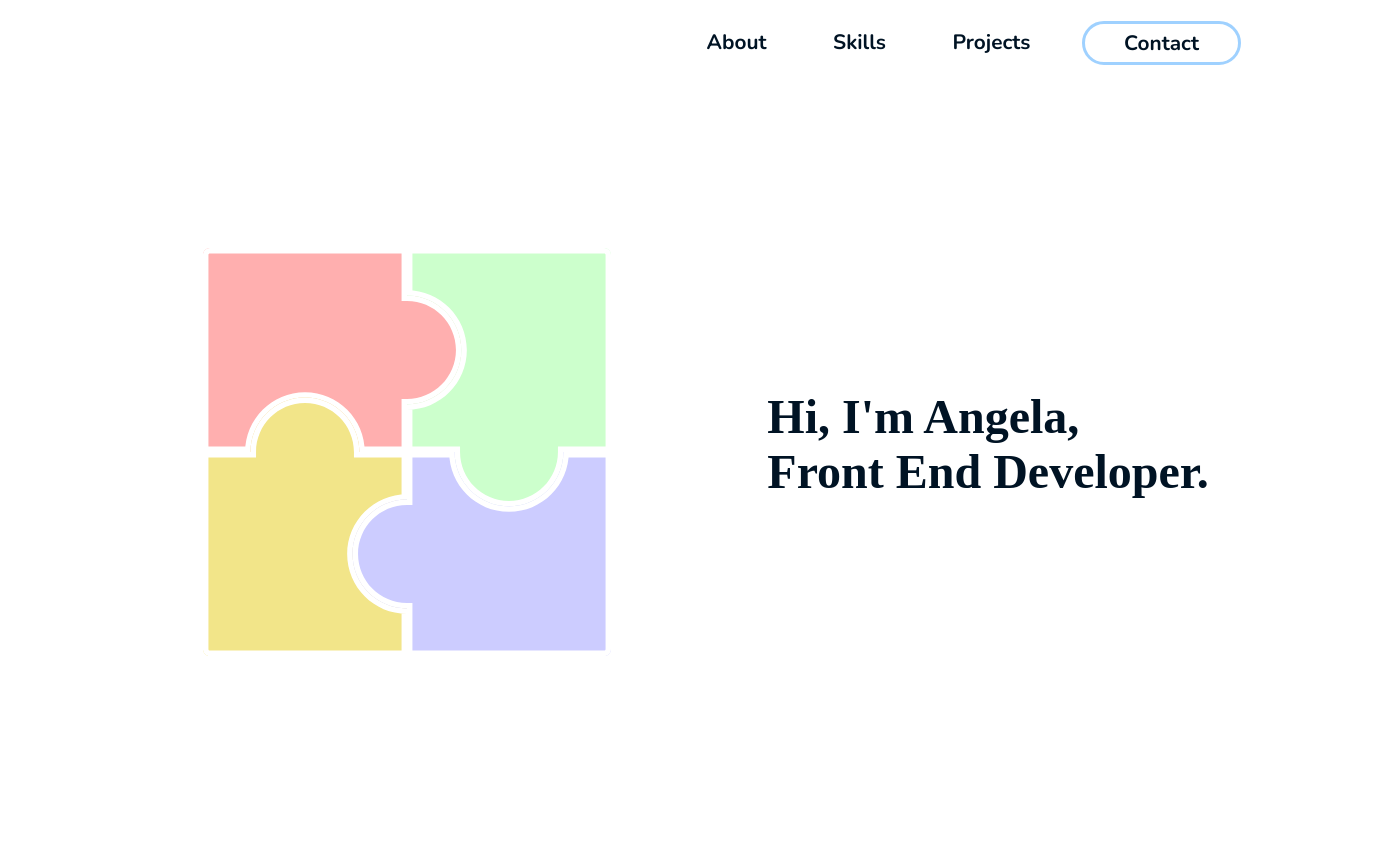
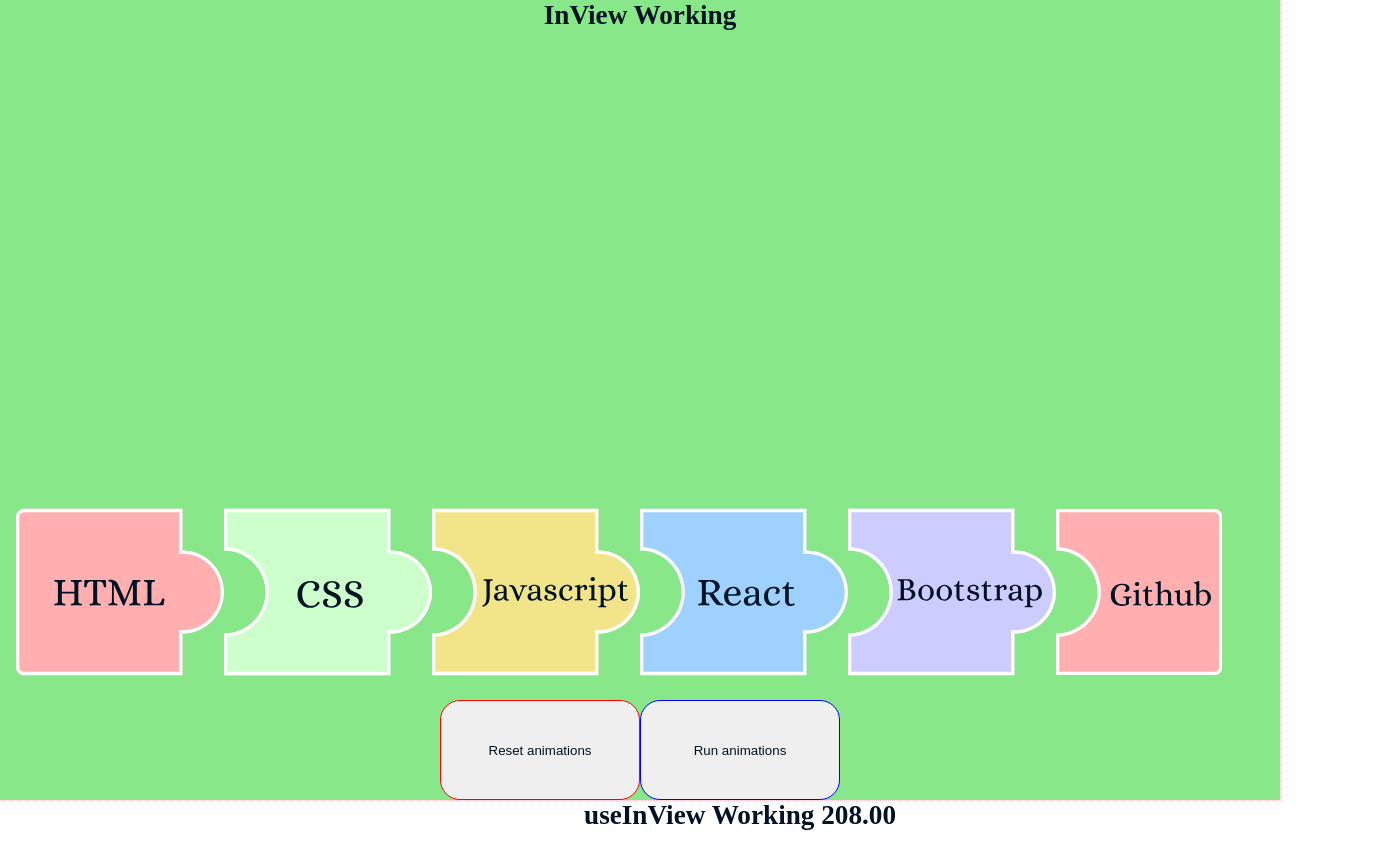
Before and after one commit to ang-riv/portfolio, a React (Create React App) app: page / in a window 1280 px wide. Shown: the top 868 px of the page, 1380 px wide, since content can reach past the window. Built offline with nearby package versions, Linux system fonts and the light colour scheme; a web font is replaced by a local one.

Commit message:
Width is now dynamic and will change depending on the screen

```diff
--- a/src/App.js
+++ b/src/App.js
@@ -9,7 +9,7 @@ import ContactSection from "./ContactSection.js";
 import TestPage from "./TestPage.js";
 
 function App() {
-  const animateTest = false;
+  const animateTest = true;
   const introRef = useRef(null);
   const aboutRef = useRef(null);
   const skillsRef = useRef(null);
--- a/src/TestPage.js
+++ b/src/TestPage.js
@@ -1,10 +1,13 @@
 import React, { useRef, useState, useEffect } from "react";
-import { delay, motion, useAnimation } from "framer-motion";
+import { useInView, motion, useAnimation } from "framer-motion";
+import useWindowSize from "./useWindowSize";
 import { desktopPieces } from "./Imports";
 
 const TestPage = () => {
+  const size = useWindowSize();
   const ref = useRef(null);
-
+  const titleRef = useRef(null);
+  const isInView = useInView(titleRef, { threshold: 0.5 });
   const controls = [
     useAnimation(),
     useAnimation(),
@@ -15,7 +18,7 @@ const TestPage = () => {
   ];
 
   const centerRef = useRef(null);
-  const [width, setWidth] = useState(null);
+  const [width, setWidth] = useState(0);
 
   // math
   const divisor = (width / 125).toFixed(2);
@@ -26,11 +29,20 @@ const TestPage = () => {
     return Math.floor(Math.random() * 361);
   };
 
-  useEffect(() => {
+  React.useEffect(() => {
     // calculating distance
-    const rect1 = centerRef.current.getBoundingClientRect();
+    let rect1 = 0;
+    if (centerRef.current) {
+      rect1 = centerRef.current.getBoundingClientRect();
+      console.log(rect1.width);
+    }
+
+    if (isInView) {
       setWidth(rect1.width.toFixed(2));
-  }, []);
+    } else {
+      setWidth(0);
+    }
+  }, [isInView]);
 
   const variants = {
     start: { x: 0, rotate: 0, transition: { duration: 0.5 } },
@@ -56,7 +68,6 @@ const TestPage = () => {
     }
 
     // then move to the center
-    // 0 is moving too far + almost there! just need to include github
     for (let i = 0; i < controlsArr.length; i++) {
       let holder = 0;
       if (i > 0) {
@@ -79,21 +90,26 @@ const TestPage = () => {
 
   const holder1 = [];
   let counter = Object.keys(desktopPieces).length;
-  let testerArr = ["hello", "hi", "howdy", "hey", "morning", "hey hey"];
-  console.log(counter);
+  let imgSize = "4em";
+  if (size.width > 800) {
+    imgSize = "13em";
+  } else if (size.width <= 650) {
+    imgSize = "4em";
+  }
   for (const [key, value] of Object.entries(desktopPieces)) {
     const word = "puzzle piece with the word " + key;
     counter--;
     holder1.push(
       <>
         <motion.img
+          style={{ height: imgSize, width: imgSize }}
           src={value}
           alt={word}
-          initial={{ rotate: randomNum() }}
           variants={variants}
           onViewportEnter={() => runAnimations(controls)}
           onViewportLeave={() => resetAnimations(controls)}
           viewport={{ root: ref }}
+          ref={centerRef}
           animate={controls[counter]}
         ></motion.img>
       </>
@@ -101,6 +117,7 @@ const TestPage = () => {
   }
 
   return (
+    <div>
       <div
         style={{
           height: "100vh",
@@ -113,52 +130,8 @@ const TestPage = () => {
           flexFlow: "column",
         }}
       >
-      <div className="skill-desktop-div" ref={ref}>
-        <motion.img
-          variants={variants}
-          src={desktopPieces.html}
-          alt="puzzle piece with the word HTML"
-          initial={{ rotate: randomNum() }}
-          viewport={{ root: ref }}
-          animate={controls[5]}
-        ></motion.img>
-        <motion.img
-          variants={variants}
-          src={desktopPieces.css}
-          alt="puzzle piece with the word CSS"
-          initial={{ rotate: randomNum() }}
-          animate={controls[4]}
-        ></motion.img>
-        <motion.img
-          src={desktopPieces.js}
-          variants={variants}
-          alt="puzzle piece with the word JavaScript"
-          ref={centerRef}
-          initial={{ rotate: randomNum() }}
-          animate={controls[3]}
-        ></motion.img>
-        <motion.img
-          src={desktopPieces.bootstrap}
-          variants={variants}
-          alt="puzzle piece with the word Bootstrap"
-          initial={{ rotate: randomNum() }}
-          animate={controls[2]}
-        ></motion.img>
-        <motion.img
-          src={desktopPieces.react}
-          variants={variants}
-          alt="puzzle piece with the word React"
-          initial={{ rotate: randomNum() }}
-          animate={controls[1]}
-        ></motion.img>
-        <motion.img
-          src={desktopPieces.github}
-          variants={variants}
-          alt="puzzle piece with the word Github"
-          initial={{ rotate: randomNum() }}
-          animate={controls[0]}
-        ></motion.img>
-      </div>
+        <motion.h3 className="header">InView Working</motion.h3>
+        <div className="skill-desktop-div" ref={ref}></div>
         <div>{holder1}</div>
         <div>
           <button
@@ -185,6 +158,25 @@ const TestPage = () => {
           </button>
         </div>
       </div>
+      <div style={{ height: "100vh" }}>
+        <motion.h3
+          ref={titleRef}
+          initial={{ x: 0 }}
+          animate={
+            isInView
+              ? {
+                  x: 100,
+                  transition: { delay: 1 },
+                }
+              : { x: 0 }
+          }
+        >
+          useInView Working {width}
+        </motion.h3>
+      </div>
+      <div style={{ height: "200vh" }}></div>
+      <h3>{width}</h3>
+    </div>
   );
 };
 
```
Lines whose indentation alone changed are shown as unchanged.
